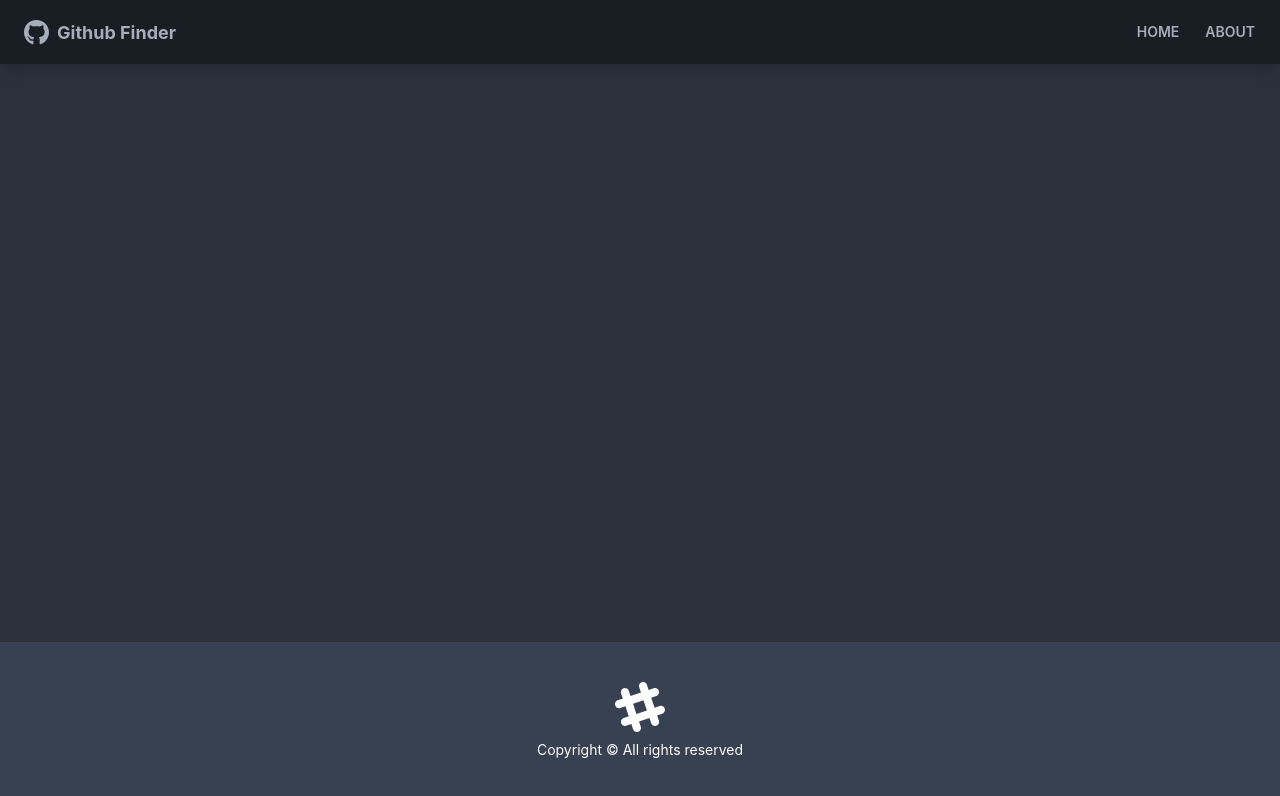
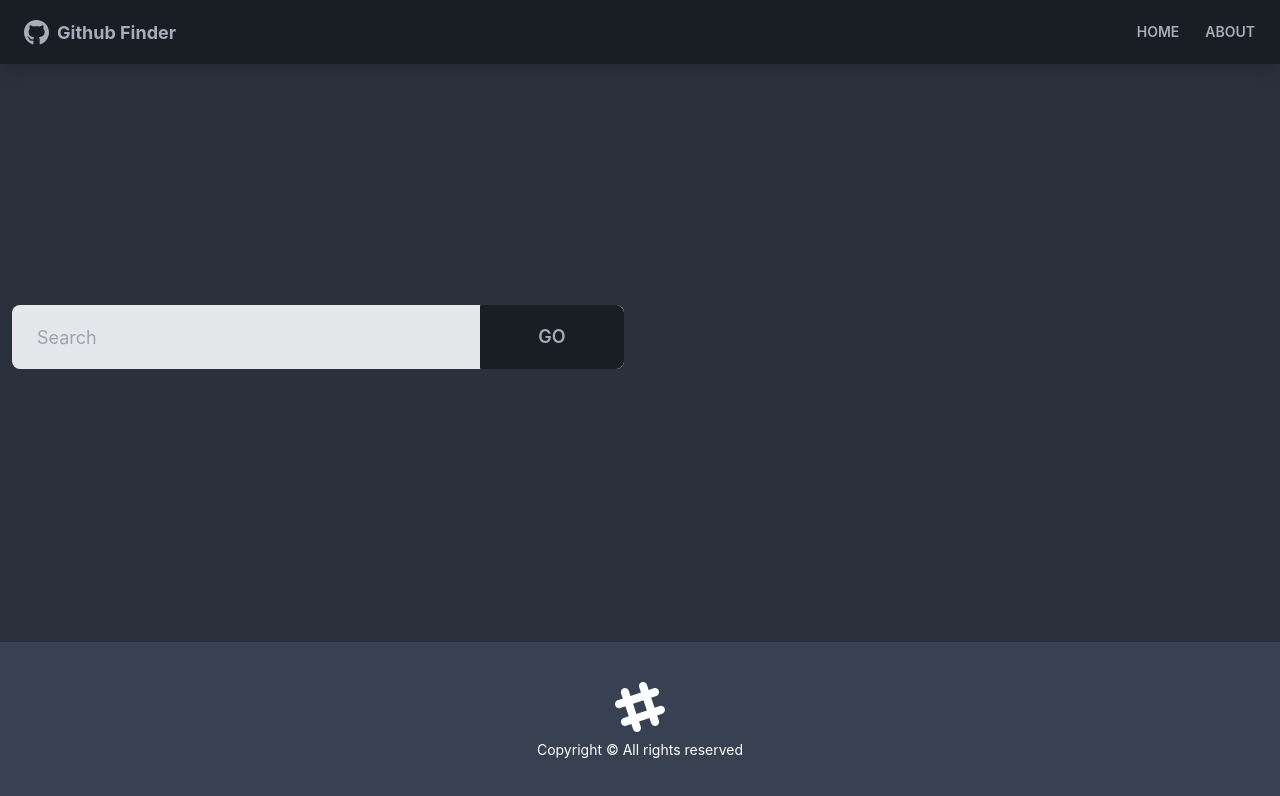
Before and after one commit to PhilippeMallari/github-finder, a React (Create React App) app: page / in a window 1280 px wide. Shown: the top 796 px of the page. Built offline with nearby package versions, Linux system fonts and the light colour scheme.

Commit message:
implemented user search form and buttons | added also conditional statement if there are no users in the context

```diff
--- /dev/null
+++ b/src/components/users/UserSearch.jsx
@@ -0,0 +1,53 @@
+import React from 'react'
+import { useState, useContext } from 'react'
+import GithubContext from '../../context/github/GithubContext'
+
+function UserSearch() {
+    const [text, setText] = useState('')
+
+    const {users} = useContext(GithubContext)
+
+    const inputChangeHandler = (e) => setText(e.target.value)
+
+    const submitHandler = (e) => {
+        e.preventDefault()
+
+        if(text === '') {
+            alert('Please enter something')
+        } else {
+            setText('')
+        }
+    }
+
+    return (
+        <div className="grid grid-cols-1 xl:grid-flow-cols-2 lg:grid-cols-2 mf:grid-cols-2 mb-8 gap-8">
+            <div>
+                <form onSubmit={submitHandler}>
+                    <div className="form-control">
+                        <div className="relative">
+                            <input
+                            type="text"
+                            className="w-full pr-40 bg-gray-200 input input-lg text-black"
+                            placeholder='Search'
+                            value={text}
+                            onChange={inputChangeHandler}
+                            />
+                            <button type='submit' className="absolute top-0 right-0 rounded-l-none w-36 btn btn-lg">
+                                Go
+                            </button>
+                        </div>
+                    </div>
+                </form>
+            </div>
+                {users.length > 0 && (
+                    <div>
+                        <button className="btn btn-ghost btn-lg">
+                        Clear
+                        </button>
+                    </div>
+                )}
+        </div>
+    )
+}
+
+export default UserSearch
--- a/src/pages/Home.jsx
+++ b/src/pages/Home.jsx
@@ -1,10 +1,12 @@
 import React from 'react'
 import UserResults from '../components/users/UserResults'
+import UserSearch from '../components/users/UserSearch'
+
 
 function Home() {
   return (
     <>
-      {/* Search component will go here */}
+      <UserSearch />
       <UserResults />
     </>
   )
```
